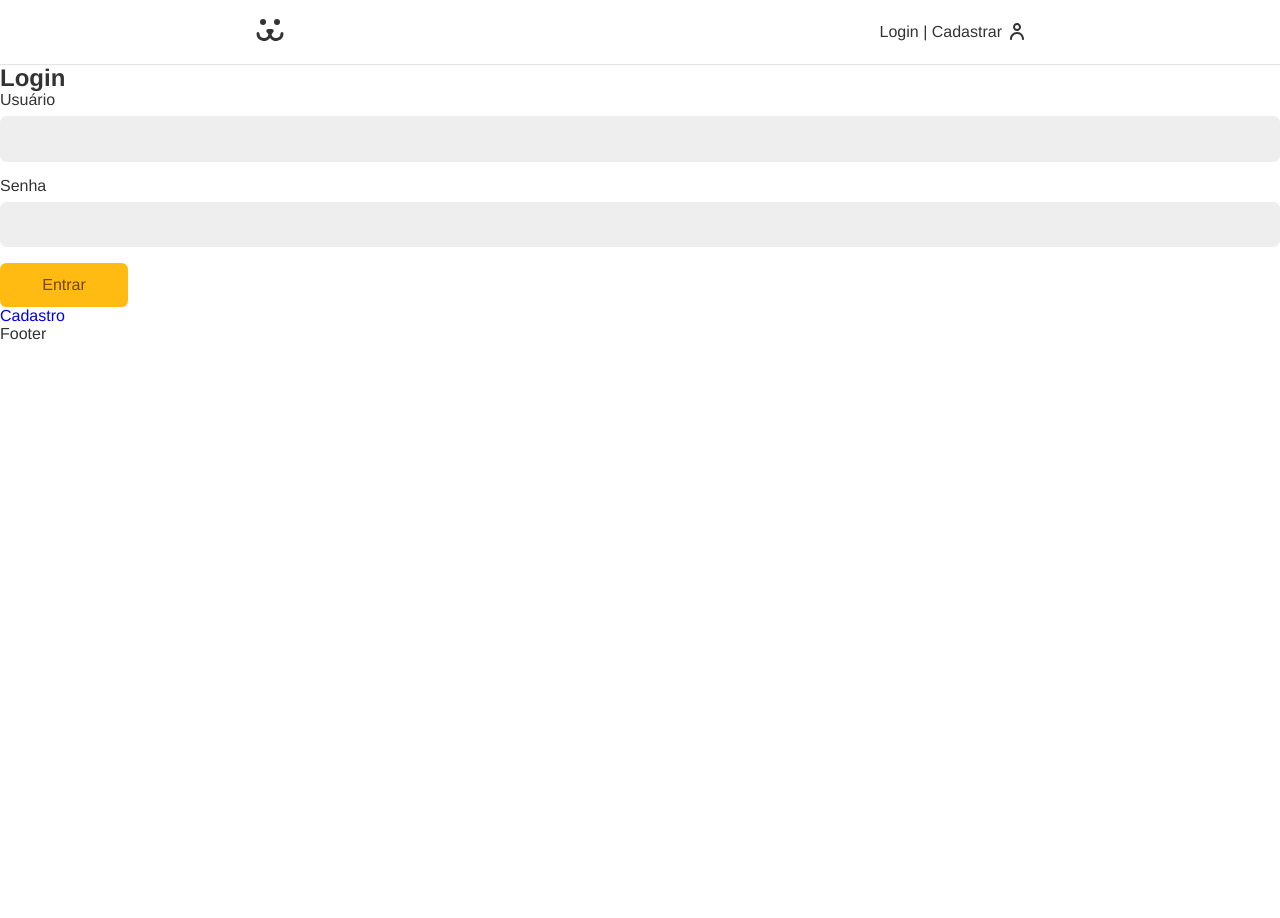
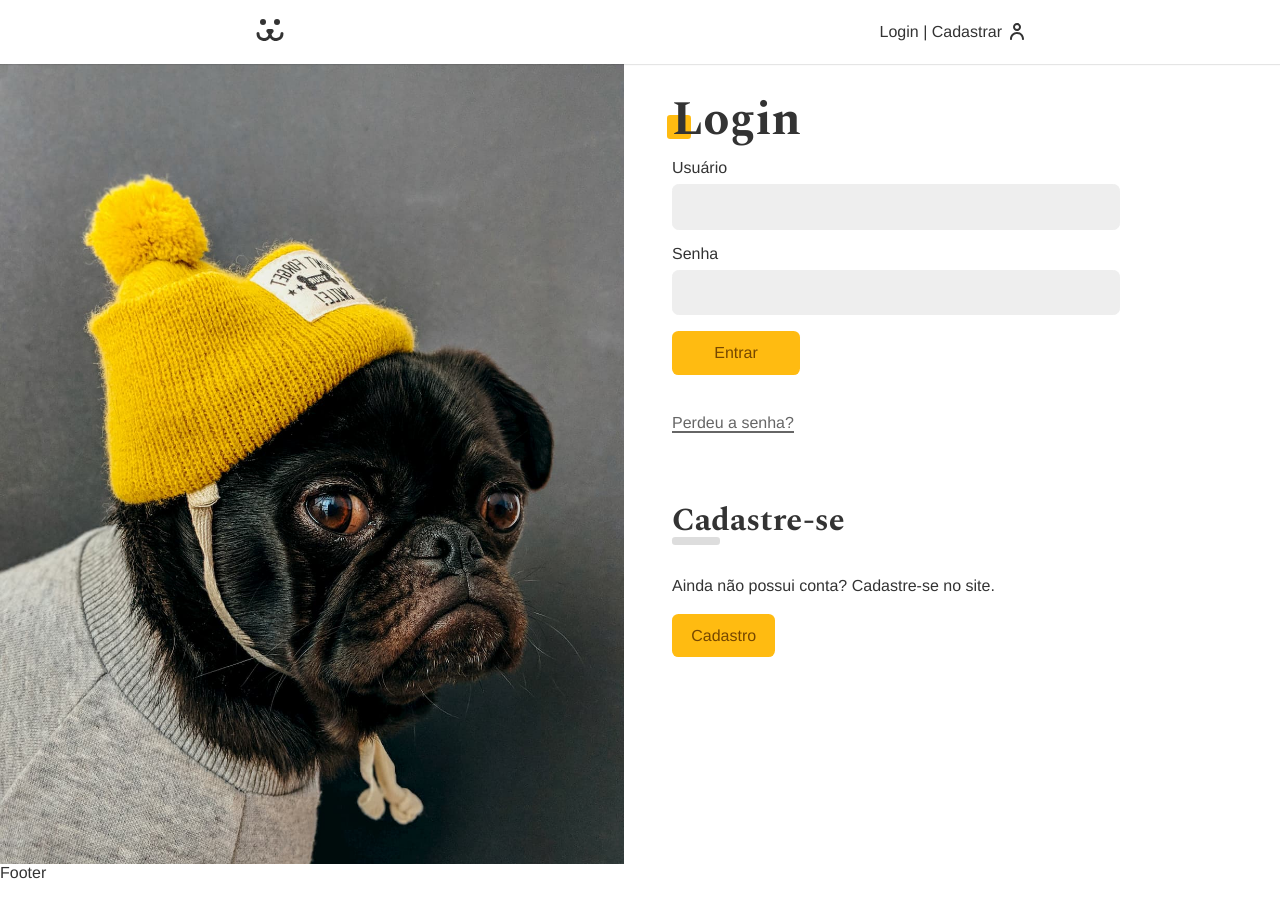
Before and after one commit to SpruceGabriela/dogs, a React (Create React App) app: page /login in a window 1280 px wide. Shown: the top 918 px of the page. Before the commit the page ends 800 px from the top, so only its background shows below. Built offline with nearby package versions, Linux system fonts and the light colour scheme.

Commit message:
styling login page

```diff
--- /dev/null
+++ b/src/components/Error/Error.js
@@ -0,0 +1,12 @@
+import React from 'react';
+
+const Error = (props) => {
+    if(!props.error) return null;
+    return (
+        <p style={{color: '#f31', margin: '1rem 0', }}>
+            { props.error }
+        </p>
+    )
+}
+
+export default Error;
--- a/src/components/Login/Login.js
+++ b/src/components/Login/Login.js
@@ -7,13 +7,16 @@ import LoginReset from './LoginReset';
 
 import { UserContext } from '../../UserContext';
 
+import './Login.scss';
+
 const Login = () => {
     const { login } = React.useContext(UserContext);
 
     if(login === true) return <Navigate to="/account" />
 
     return (
-       <div>
+       <section className="login__container">
+           <div className="login__forms">
                 <Routes>
                     <Route path="/" element={ <LoginForm /> } />
                     <Route path="create" element={ <LoginCreate /> } />
@@ -21,6 +24,7 @@ const Login = () => {
                     <Route path="reset-password" element={ <LoginReset/> } />
                 </Routes>
             </div>
+       </section>
     )
 }
 
--- a/src/components/Login/Login.scss
+++ b/src/components/Login/Login.scss
@@ -0,0 +1,76 @@
+@import '../../style/variables.scss';
+@import '../../style/mixins.scss';
+
+.login {
+    margin-top: 4rem;
+
+    p {
+        margin-top: 2rem;
+        margin-bottom: 2rem;
+    }
+
+    &__container {
+        display: grid;
+        grid-template-columns: 1fr 1fr;
+        min-height: 100vh;
+        gap: 2rem;
+
+        &::before {
+            content: '';
+            display: block;
+            background: url('../../assets/login.jpg') no-repeat center center;
+            background-size: cover;
+        }
+
+        @include mobile {
+            grid-template-columns: 1fr;
+
+            &::before {
+                display: none;
+            }
+        }
+    }
+
+    &__forms {
+        max-width: 30rem;
+        padding: 1rem;
+
+        @include mobile {
+            max-width: 100%;
+        }
+    }
+
+    &__subtitle {
+        font-family: $type-second;
+        line-height: 1;
+        font-size: 2rem;
+
+        &::after {
+            content: '';
+            height: 0.5rem;
+            width: 3rem;
+            border-radius: .2rem;
+            background-color: #ddd;
+            display: block;
+        }
+    }
+}
+
+.form {
+    margin-bottom: 2rem;
+}
+
+.retrieve {
+    display: inline-block;
+    color: $gray;
+    padding: 0.5rem 0;
+    line-height: 1;
+
+    &::after {
+        content: '';
+        height: 2px;
+        width: 100%;
+        background-color: currentColor;
+        display: block;
+    }
+}
--- a/src/components/Login/LoginForm.js
+++ b/src/components/Login/LoginForm.js
@@ -4,8 +4,12 @@ import { Link } from 'react-router-dom';
 import Input from '../Form/Input/Input';
 import Button from '../Form/Button/Button';
 import useForm from '../../hooks/useForm';
+import Error from '../Error/Error';
 
 import { UserContext } from '../../UserContext';
+
+import './Login.scss';
+import '../../components/Form/Button/Button.scss';
 
 const LoginForm = () => {
     const username = useForm();
@@ -22,9 +26,9 @@ const LoginForm = () => {
     }
 
     return (
-       <section>
-           <h1>Login</h1>
-           <form action="" onSubmit={handleSubmit}>
+       <section className="animleft">
+           <h1 className="title">Login</h1>
+           <form className="form" onSubmit={handleSubmit}>
                 <Input
                     label="Usuário"
                     type="text"
@@ -38,9 +42,15 @@ const LoginForm = () => {
                     {...password}
                 />
                 {loading ? <Button disabled>Carregando</Button> : <Button>Entrar</Button>}
-                {error && <p>{error}</p>}
+                {error && <Error error={error} />}
            </form>
-           <Link to="/login/create">Cadastro</Link>
+           <Link className="retrieve" to="/login/retrieve">Perdeu a senha?</Link>
+
+            <div className="login">
+                <h2 className="login__subtitle">Cadastre-se</h2>
+                <p>Ainda não possui conta? Cadastre-se no site.</p>
+                <Link className="button" to="/login/create">Cadastro</Link>
+            </div>
        </section>
     )
 }
--- a/src/style/App.scss
+++ b/src/style/App.scss
@@ -1,4 +1,5 @@
 @import './variables.scss';
+@import url('https://fonts.googleapis.com/css2?family=Spectral:wght@700&display=swap');
 
 * {
     box-sizing: border-box;
@@ -17,6 +18,7 @@ h1, h2, h3, h4, p {
 
 a {
     text-decoration: none;
+    color: $black;
 }
 
 ul, li {
@@ -42,3 +44,38 @@ button, input {
     padding: 0 1rem;
     margin: 0 auto;
 }
+
+.title {
+    font-family: $type-second;
+    line-height: 1;
+    font-size: 3rem;
+    margin: 1rem 0;
+    position: relative;
+    z-index: 1;
+
+    &::after {
+        content: '';
+        display: block;
+        width: 1.5rem;
+        height: 1.5rem;
+        background-color: $primary-color;
+        position: absolute;
+        bottom: 5px;
+        left: -5px;
+        border-radius: .2rem;
+        z-index: -1;
+    }
+}
+
+.animleft {
+    opacity: 0;
+    transform: translateX(-20px);
+    animation: animleft .3s forwards;
+}
+
+@keyframes animleft {
+    to {
+        opacity: 1;
+        transform: initial;
+    }
+}
--- /dev/null
+++ b/src/style/mixins.scss
@@ -0,0 +1,5 @@
+@mixin mobile {
+    @media (max-width: 40rem) {
+      @content;
+    }
+}
--- a/src/style/variables.scss
+++ b/src/style/variables.scss
@@ -1,5 +1,6 @@
 //colors
 $black: #333;
+$gray: #666;
 $primary-color: #FB1;
 $secundary-color: #FEA;
 $text-yellow-dark: #764701;
```
Lines whose indentation alone changed are shown as unchanged.
